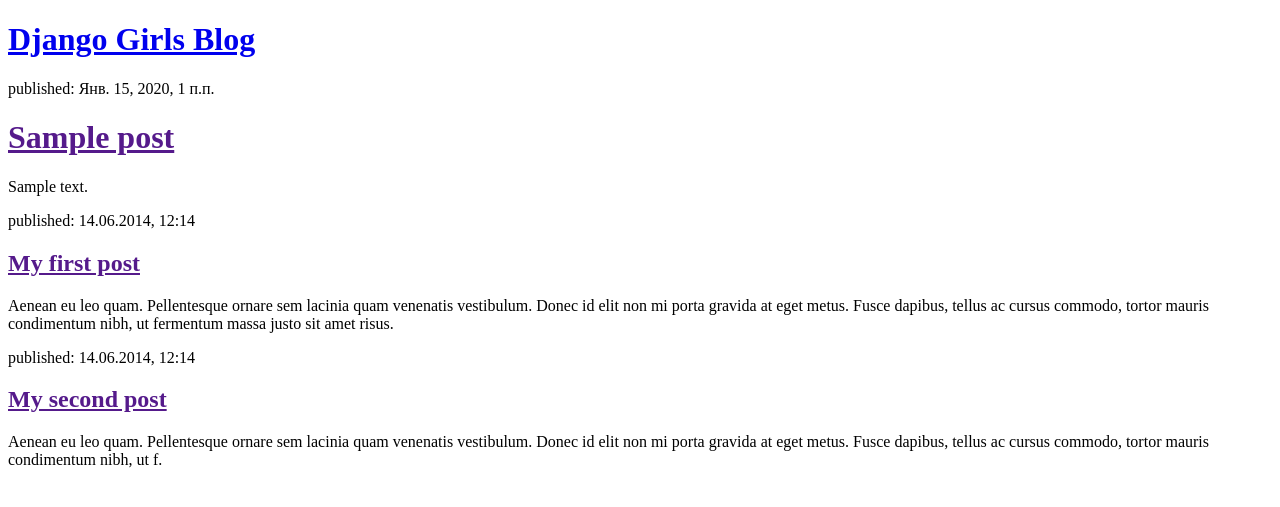
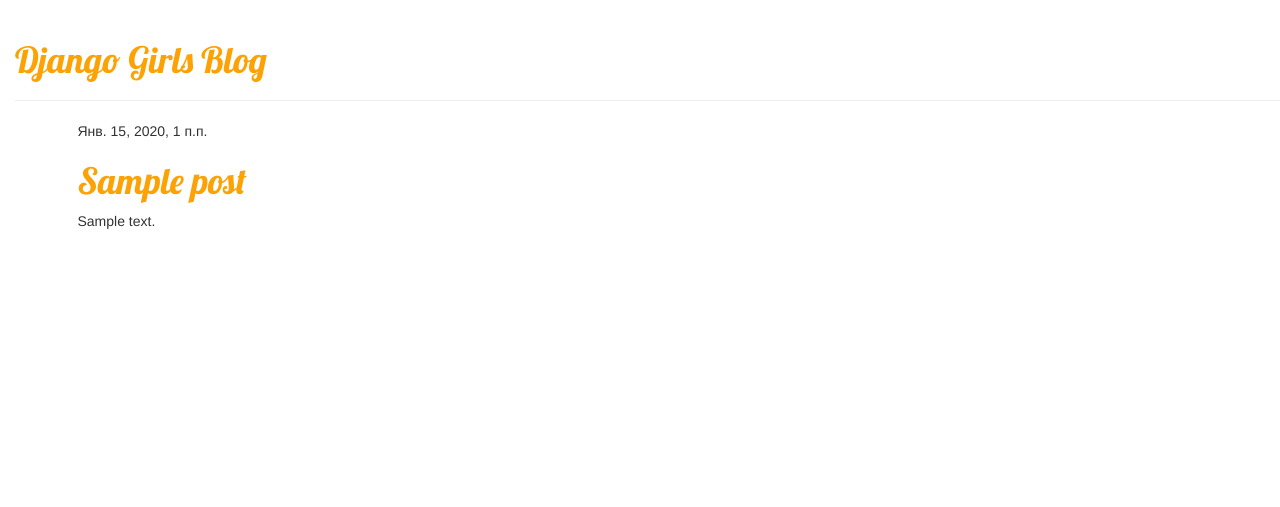
Before and after one commit to Iliner/Django-app, a Django app: template blog/templates/blog/post_list.html in a window 1280 px wide. Shown: the top 507 px of the page. Run offline with Django 3.2, Linux system fonts and the light colour scheme; the template is opened without the code that fills it: values that come from a table or form of the project are taken from there, others are empty; tables that the repository leaves empty hold one stand-in row (values such as "Sample post"); some libraries are stand-ins or nearby versions.

Commit message:
Create new pages

```diff
--- /dev/null
+++ b/blog/static/css/blog.css
@@ -0,0 +1,9 @@
+body {
+	padding-left: 15px;
+}
+
+
+h1 a {
+    color: #FCA205;
+    font-family: 'Lobster';
+}
--- /dev/null
+++ b/blog/templates/blog/base.html
@@ -0,0 +1,25 @@
+{% load staticfiles %}
+
+<!DOCTYPE html>
+<html>
+<head>
+    <title>Django here!</title>
+    <link rel="stylesheet" href="//maxcdn.bootstrapcdn.com/bootstrap/3.2.0/css/bootstrap.min.css">
+    <link rel="stylesheet" href="//maxcdn.bootstrapcdn.com/bootstrap/3.2.0/css/bootstrap-theme.min.css">
+    <link href="https://fonts.googleapis.com/css?family=Lobster&subset=latin,cyrillic" rel="stylesheet" type="text/css">
+    <link rel="stylesheet" type="text/css" href="{% static 'css/blog.css' %}">
+</head>
+<body>
+    <div class="page-header">
+        <h1><a href="/">Django Girls Blog</a></h1>
+    </div>
+    <div class="content container">
+        <div class="row">
+            <div class="col-md-8">
+            {% block content %}
+            {% endblock %}
+            </div>
+        </div>
+    </div>
+</body>
+</html>
--- a/blog/templates/blog/post_list.html
+++ b/blog/templates/blog/post_list.html
@@ -1,31 +1,25 @@
+{% extends 'blog/base.html' %}
+{% load staticfiles %}
 <!DOCTYPE html>
 <html>
 <head>
 	<title>Django here!</title>
+	<link rel="stylesheet" href="//maxcdn.bootstrapcdn.com/bootstrap/3.2.0/css/bootstrap.min.css">
+	<link rel="stylesheet" href="//maxcdn.bootstrapcdn.com/bootstrap/3.2.0/css/bootstrap-theme.min.css">
+	<link href="https://fonts.googleapis.com/css?family=Lobster&subset=latin,cyrillic" rel="stylesheet" type="text/css">
+	<link rel="stylesheet" type="text/css" href="{% static 'css/blog.css' %}">
 </head>
 <body>
-        <div>
-            <h1><a href="/">Django Girls Blog</a></h1>
-        </div>
-
-		{% for post in posts %}
-		    <div>
-		        <p>published: {{ post.published_date }}</p>
-		        <h1><a href="">{{ post.title }}</a></h1>
-		        <p>{{ post.text|linebreaksbr }}</p>
-		    </div>
-		{% endfor %}
-
-        <div>
-            <p>published: 14.06.2014, 12:14</p>
-            <h2><a href="">My first post</a></h2>
-            <p>Aenean eu leo quam. Pellentesque ornare sem lacinia quam venenatis vestibulum. Donec id elit non mi porta gravida at eget metus. Fusce dapibus, tellus ac cursus commodo, tortor mauris condimentum nibh, ut fermentum massa justo sit amet risus.</p>
-        </div>
-
-        <div>
-            <p>published: 14.06.2014, 12:14</p>
-            <h2><a href="">My second post</a></h2>
-            <p>Aenean eu leo quam. Pellentesque ornare sem lacinia quam venenatis vestibulum. Donec id elit non mi porta gravida at eget metus. Fusce dapibus, tellus ac cursus commodo, tortor mauris condimentum nibh, ut f.</p>
-        </div>
+	{% block content %}
+	    {% for post in posts %}
+	        <div class="post">
+	            <div class="date">
+	                {{ post.published_date }}
+	            </div>
+	            <h1><a href="{% url 'post_detail' pk=post.pk %}">{{ post.title }}</a></h1>
+	            <p>{{ post.text|linebreaksbr }}</p>
+	        </div>
+	    {% endfor %}
+	{% endblock %}
 </body>
 </html>
--- a/blog/urls.py
+++ b/blog/urls.py
@@ -4,4 +4,5 @@
 
 urlpatterns = [
     url(r'^$', views.post_list, name='post_list'),
+    url(r'^post/(?P<pk>\d+)/$', views.post_detail, name='post_detail'),
 ]
--- a/blog/views.py
+++ b/blog/views.py
@@ -1,9 +1,15 @@
 from django.shortcuts import render
 from .models import Post
 from django.utils import timezone
+from django.shortcuts import render, get_object_or_404
 
 # Create your views here.
 
 def post_list(request):
     posts = Post.objects.filter(published_date__lte=timezone.now()).order_by('published_date')
     return render(request, 'blog/post_list.html', {'posts': posts})
+
+
+def post_detail(request, pk):
+	post = get_object_or_404(Post, pk=pk)
+	return render(request, 'blog/post_detail.html', {'post': post})
```
Also changed, not shown: blog/templates/blog/post_detail.html (added, +13 -0 lines).
